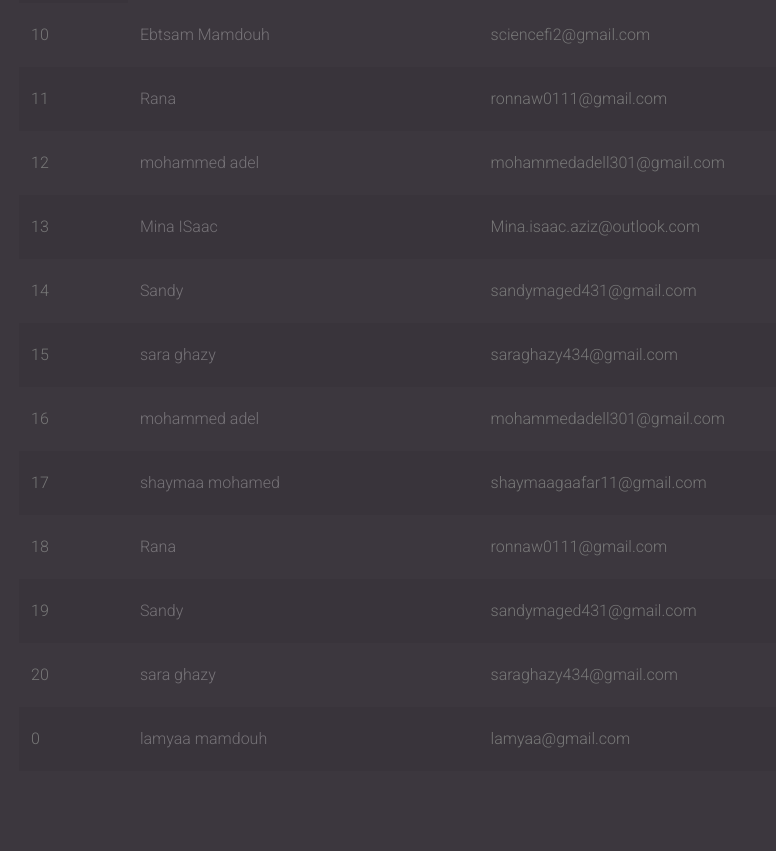
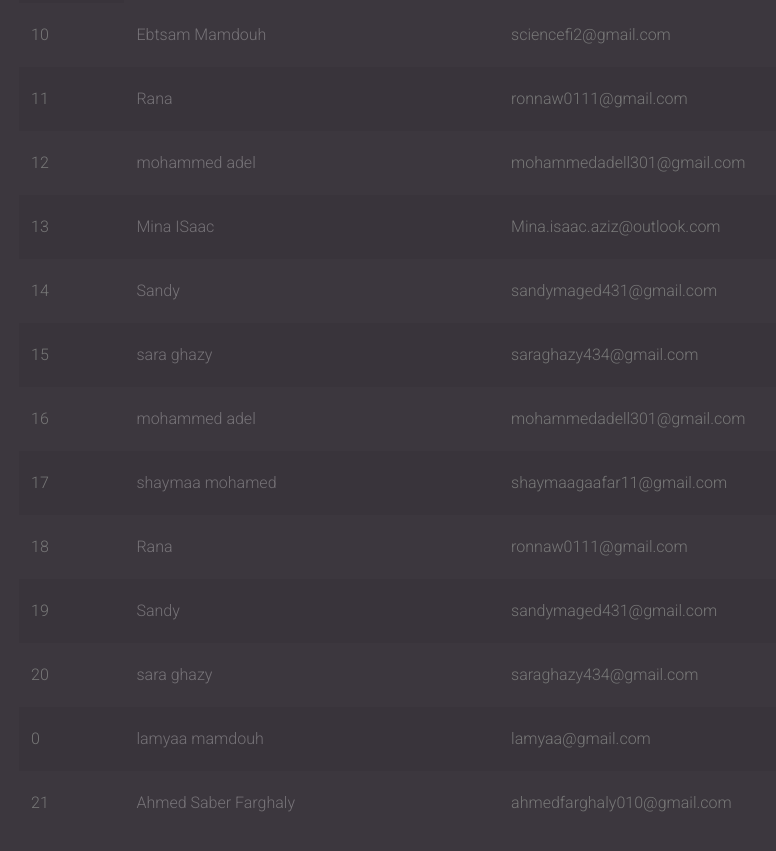
Before and after one commit to ranawakad/php-asuit-table, a plain HTML site: page index.html in a window 1280 px wide. Shown: the part 976-1827 px from the top of the page, without its empty margins (66-842 px from the left). Drawn offline with Linux system fonts and the light colour scheme.

Commit message:
added me

```diff
--- a/index.html
+++ b/index.html
@@ -166,6 +166,12 @@
               <td>lamyaa@gmail.com</td>
             </tr>
 
+            <tr scope="row">
+              <td>21</td>
+              <td><a href="#">Ahmed Saber Farghaly</a></td>
+              <td>ahmedfarghaly010@gmail.com</td>
+            </tr>
+
 
           </tbody>
         </table>
```
